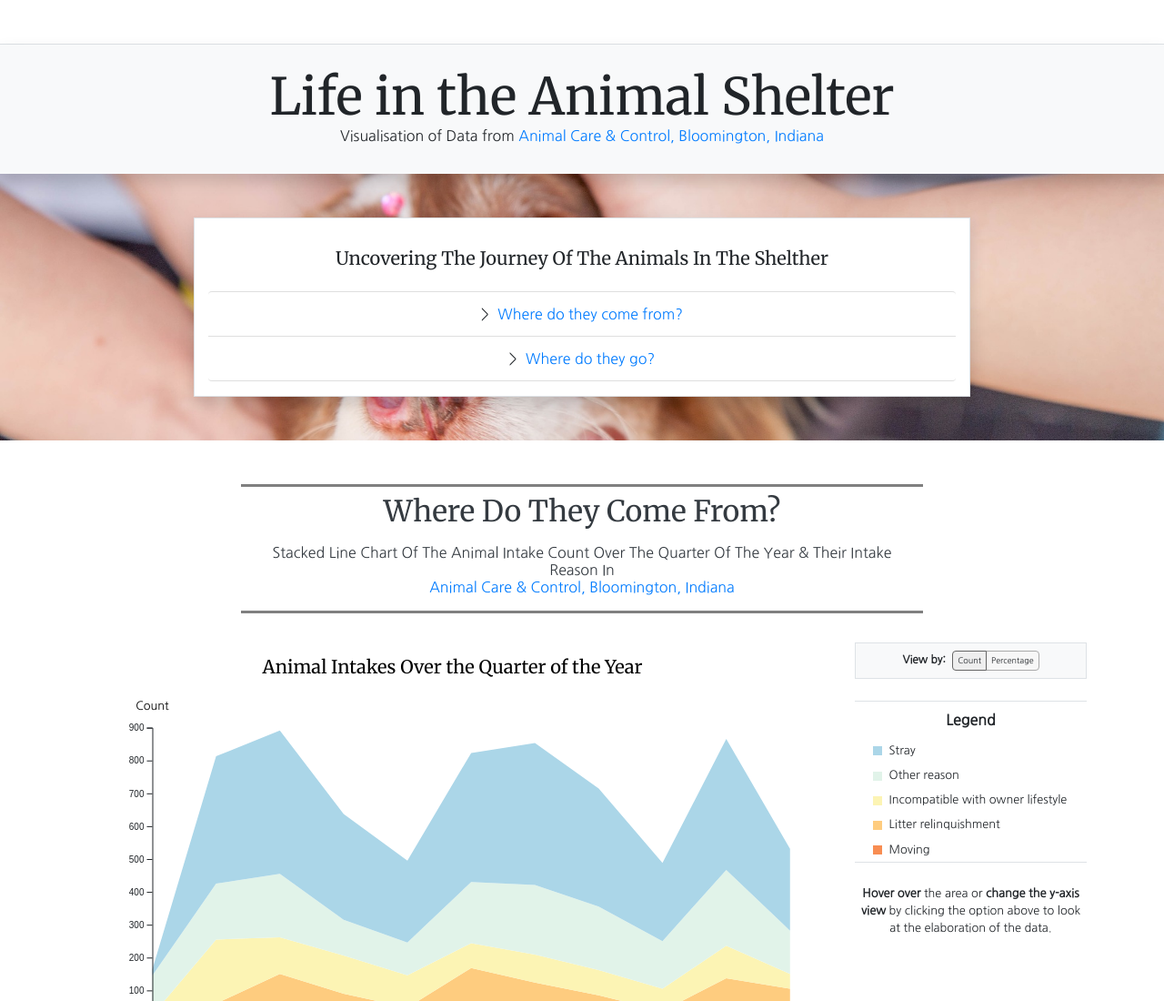
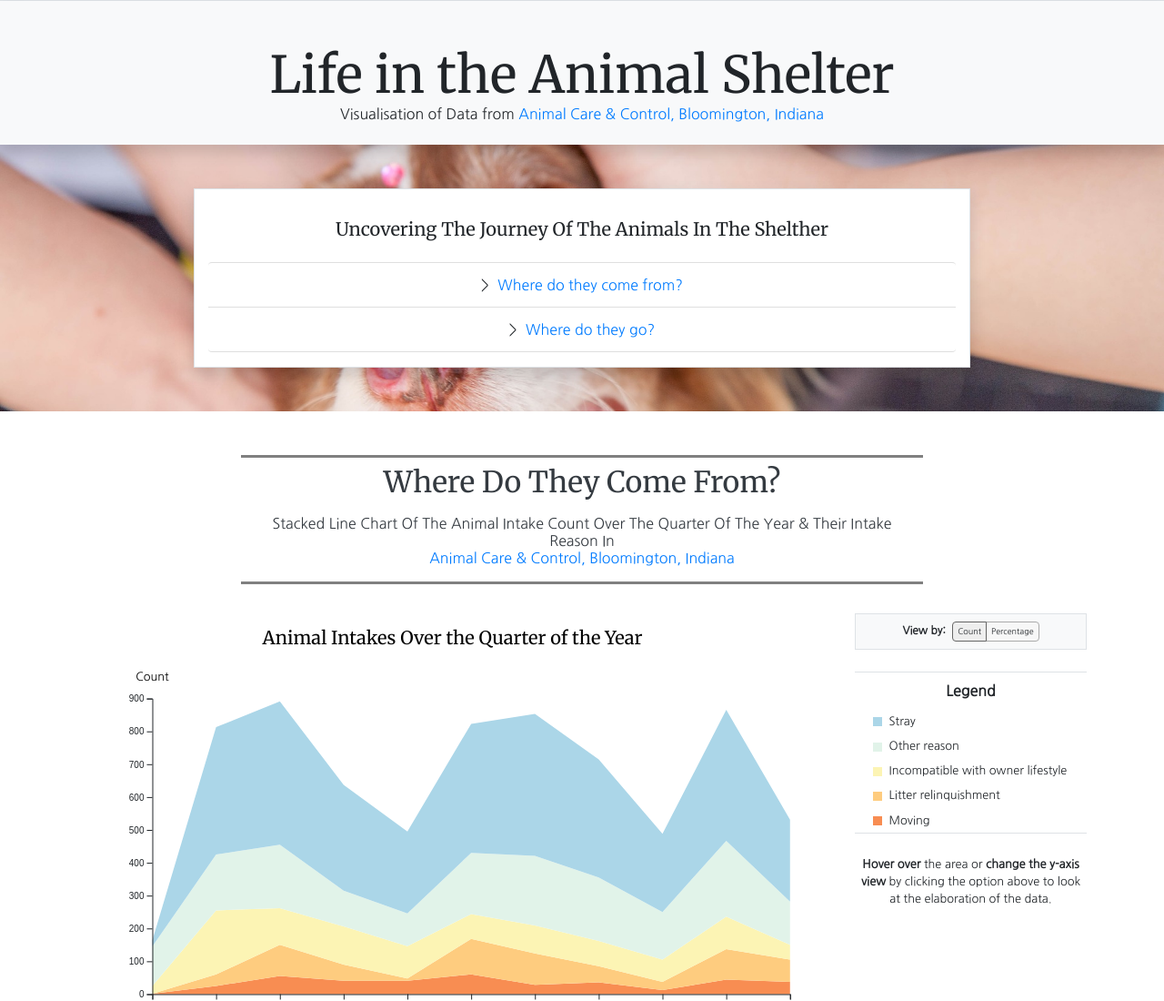
Before and after one commit to ye-yu/animal-shelter-d3, a plain HTML site: page index.html in a window 1280 px wide. Shown: the top 1100 px of the page at 91% size. Drawn offline with nearby package versions, Linux system fonts and the light colour scheme; some packages are replaced by stand-ins of ours; a script that the page names is missing.

Commit message:
Remove top margin; Adjust header padding

```diff
--- a/index.html
+++ b/index.html
@@ -12,8 +12,8 @@ href="css/master.css">
 <!-- body -->
 <body>
   <div class="container-fluid mb-5">
-    <div class="row mt-5 border-top">
-      <div class="col bg-light display-4 vis-title text-center py-4 shadow">
+    <div class="row border-top">
+      <div class="col bg-light display-4 vis-title text-center pt-5 pb-3 shadow">
         Life in the Animal Shelter
         <p class="vis-body h6">
           Visualisation of Data from
```
